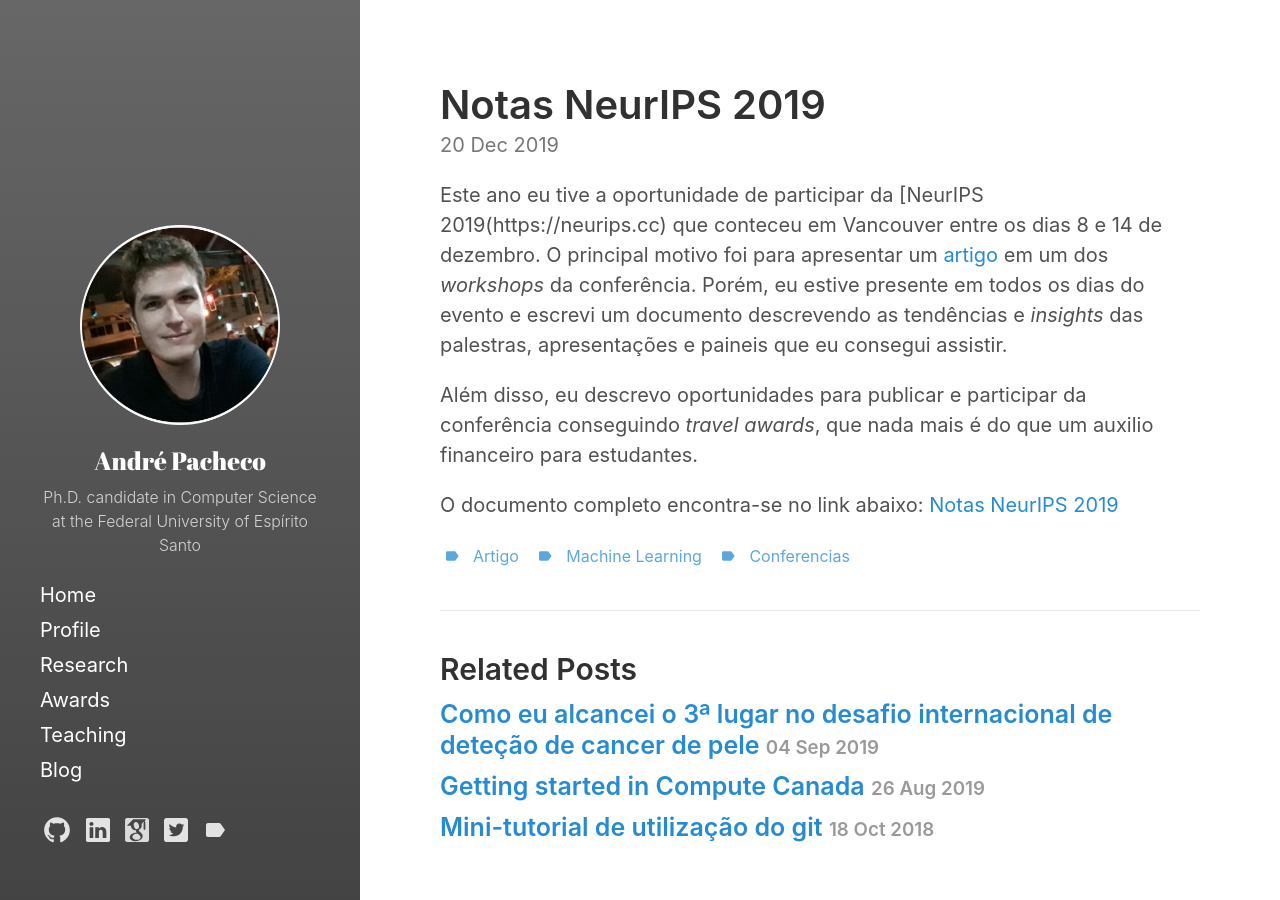
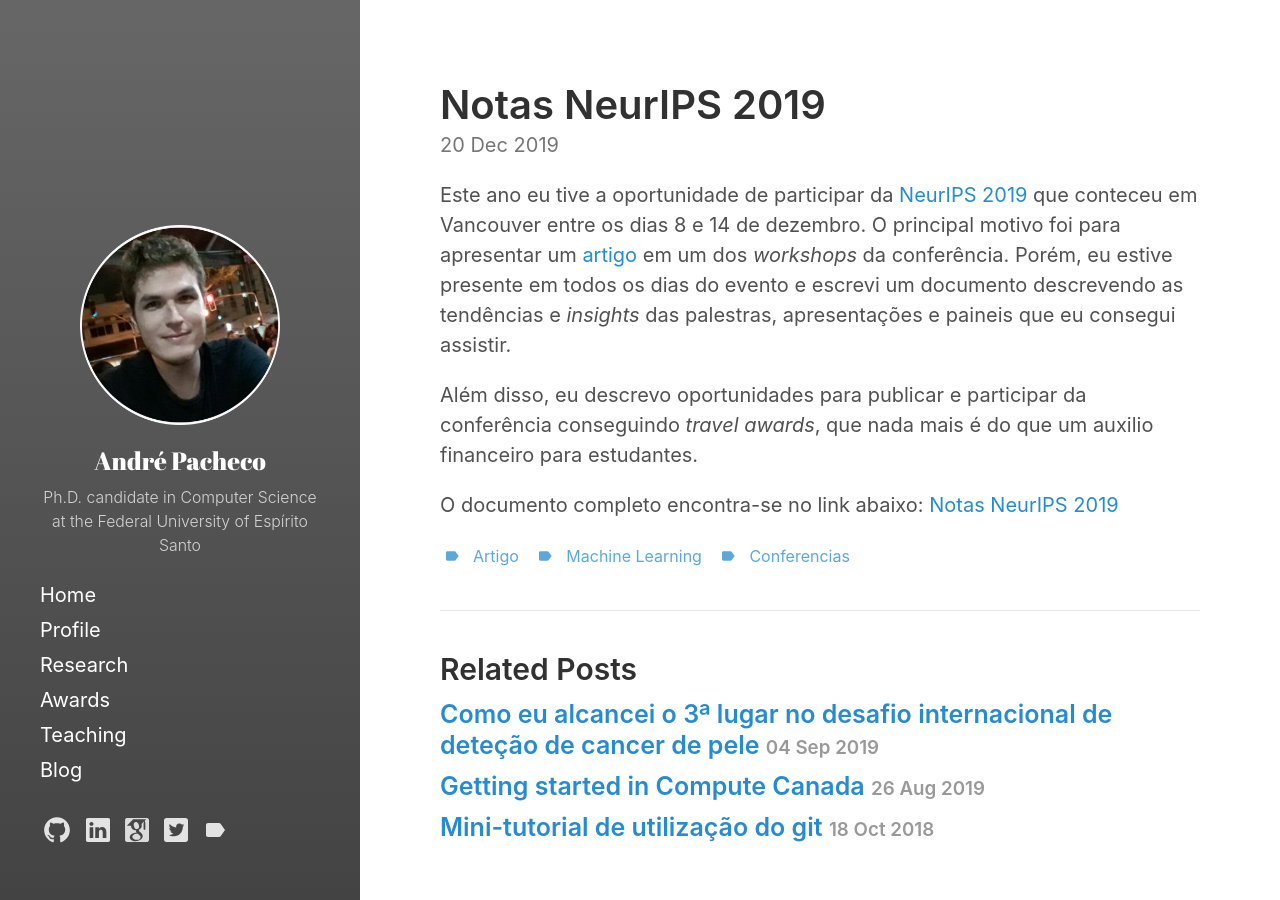
Before and after one commit to paaatcha/paaatcha.github.io, a Jekyll site: the page built from _posts/2019-12-20-notas-neurips-2019.md, in a window 1280 px wide. Built offline with Jekyll 4.4.1, drawn with Linux system fonts in a browser that asks for light colours.

Commit message:
fix link post neurips

```diff
--- a/_posts/2019-12-20-notas-neurips-2019.md
+++ b/_posts/2019-12-20-notas-neurips-2019.md
@@ -7,7 +7,7 @@
   - conferencias
 ---
 
-Este ano eu tive a oportunidade de participar da [NeurIPS 2019(https://neurips.cc) que conteceu em Vancouver entre os dias 8 e 14 de dezembro. O principal motivo foi para apresentar um [artigo](https://ml-retrospectives.github.io/neurips2019/assets/pdfs/recent_advances_in_deep_learning_applied_to_skin_cancer_detection.pdf) em um dos _workshops_ da conferência. Porém, eu estive presente em todos os dias do evento e escrevi um documento descrevendo as tendências e _insights_ das palestras, apresentações e paineis que eu consegui assistir.
+Este ano eu tive a oportunidade de participar da [NeurIPS 2019](https://neurips.cc) que conteceu em Vancouver entre os dias 8 e 14 de dezembro. O principal motivo foi para apresentar um [artigo](https://ml-retrospectives.github.io/neurips2019/assets/pdfs/recent_advances_in_deep_learning_applied_to_skin_cancer_detection.pdf) em um dos _workshops_ da conferência. Porém, eu estive presente em todos os dias do evento e escrevi um documento descrevendo as tendências e _insights_ das palestras, apresentações e paineis que eu consegui assistir.
 
 Além disso, eu descrevo oportunidades para publicar e participar da conferência conseguindo _travel awards_, que nada mais é do que um auxilio financeiro para estudantes.
 
```
